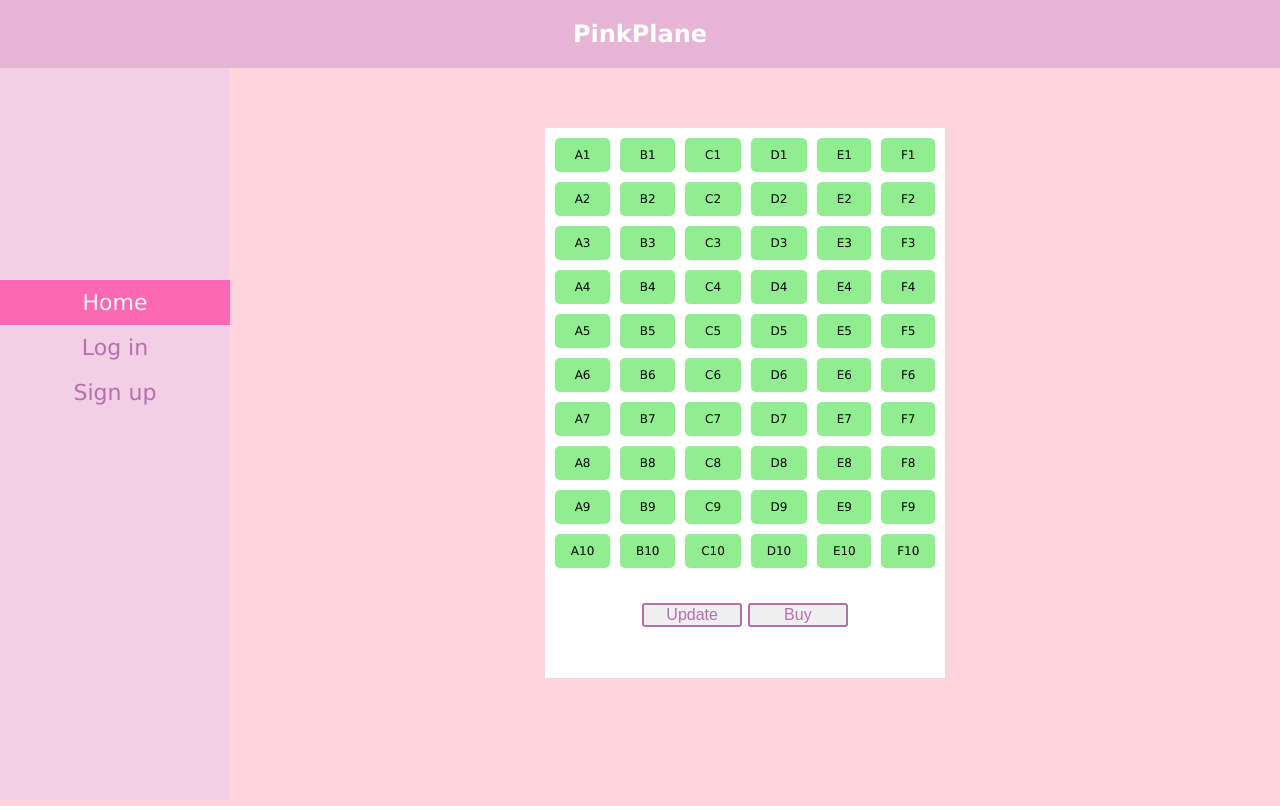
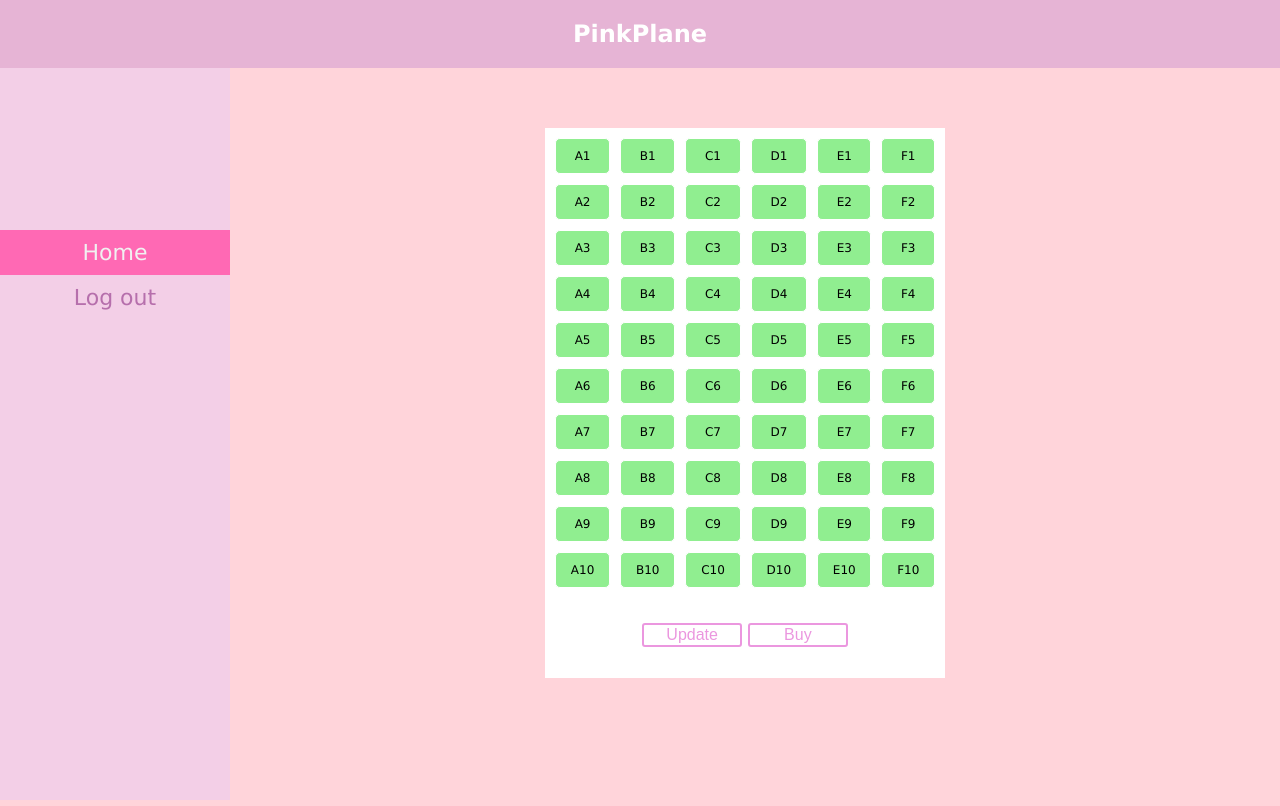
Before and after one commit to myupanic/web-app-20-June, a PHP site: page /home.php in a window 1280 px wide. Run offline with PHP 8.4, Linux system fonts and the light colour scheme; data that the repository does not hold is empty.

Commit message:
Now cells' hover style is not overrided, implemented logout

```diff
--- a/css/home.css
+++ b/css/home.css
@@ -25,7 +25,7 @@ background-color: rgb(255, 212, 218);
 }
 
 .sidenav navcontent {
-    top: 35%;
+    top: 230px;
     position: relative;
 }
 
@@ -50,7 +50,7 @@ background-color: rgb(255, 212, 218);
     background-color: hotpink;
 }
 
-.message{
+.message {
     font-size: 12px; /* Increased text to enable scrolling */
     color: hotpink;
     text-align: center;
@@ -65,25 +65,26 @@ background-color: rgb(255, 212, 218);
     text-align: center;
 }
 
-input{
+input {
     border: none;
     background-color: none;
     border-radius: 3px;
-    color: #b66fac;
+    color: #eb97df;
     font-size: 16px;
     width: 100%;
 }
 
-input[type=submit]{
+input[type=submit] {
     margin-top: 25px;
     font-size: 16px;
-    color: #b66fac;
-    border: 2px solid #b66fac;
+    color: #eb97df;
+    background-color: white;
+    border: 2px solid #eb97df;
     border-radius: 3px;
     width: 100px;
 }
 
-input[type=submit]:hover{
+input[type=submit]:hover {
     font-size: 16px;
     color: #ff00bf;
     border: 2px solid #ff00bf;
@@ -92,7 +93,7 @@ input[type=submit]:hover{
     cursor: pointer;
 }
 
-input[type=submit]:disabled{
+input[type=submit]:disabled {
     font-size: 16px;
     color: grey;
     border: 2px solid grey;
@@ -102,27 +103,34 @@ input[type=submit]:disabled{
     cursor: not-allowed;
 }
 
-form, form > label{
+form, form > label {
     display: inline-block;
     width: 300px;
 }
 
-.map{
+.map {
     width: 400px;
     height: 550px;
     margin-left: 30%;
     background-color: white;
 }
 
-table{
+table {
     font-size : 12px;
     width: 100%;
     border-spacing: 10px;
 }
 
-td{
+td {
     color: black;
+    background-color: lightgreen;
     cursor: pointer;
     padding: 10px 10px;
     border-radius : 5px 5px;
+    border: 1px solid white;
 }
+
+td:hover {
+    background-color: rgb(195, 255, 127) !important;
+    border: 1px solid black !important;
+}
--- a/home.php
+++ b/home.php
@@ -23,8 +23,7 @@
 <div class="sidenav">
   <navcontent>
   <a class="active" href="home.php">Home</a>
-  <a href="login.php">Log in</a>
-  <a href="signup.php">Sign up</a>
+  <a href="logout.php">Log out</a>
   </navcontent>
 </div>
 
--- a/js/utils.js
+++ b/js/utils.js
@@ -1,3 +1,5 @@
+var cellsToBook = 0;
+
 function enableDisableSubmit() {
     var regexMail = /\S+@\S+\.\S+/;
     var usernameMail = document.getElementById("username").value;
@@ -29,7 +31,13 @@ function checkSeat(cell){
     AjaxReq = new XMLHttpRequest();
     AjaxReq.onreadystatechange = function() {
         if (this.readyState == 4 && this.status == 200) {
-            console.log(this.responseText);
+            //console.log(this.responseText);
+            if(this.responseText == "yellow"){
+                cellsToBook++;
+            }
+            else if(this.responseText == "green"){
+                cellsToBook--;
+            }
             changeColor(cell, this.responseText);
         }
     };
@@ -38,17 +46,22 @@ function checkSeat(cell){
 }
 
 function changeColor(cell, color){
-    cell.style.backgroundColor = color;
+    priority = null;
+    if(color == "red"){
+        cell.style.cursor = "not-allowed";
+        priority = "important";
+    }
+    cell.style.setProperty("background-color", color, priority);
 }
 
 function buy(){
     AjaxReq = new XMLHttpRequest();
     AjaxReq.onreadystatechange = function() {
         if (this.readyState == 4 && this.status == 200) {
-            changeColor(cell, this.responseText);
+            console.log("fine");
         }
     };
-    AjaxReq.open("GET", "book.php?cell=" + cell.id + "&buy=1", true);
+    AjaxReq.open("GET", "book.php?buy=1" + "&ncells=" + cellsToBook, true);
     AjaxReq.send();
 }
 
```
Also changed, not shown: book.php (+36 -7 lines), logout.php (added, +7 -0 lines).
